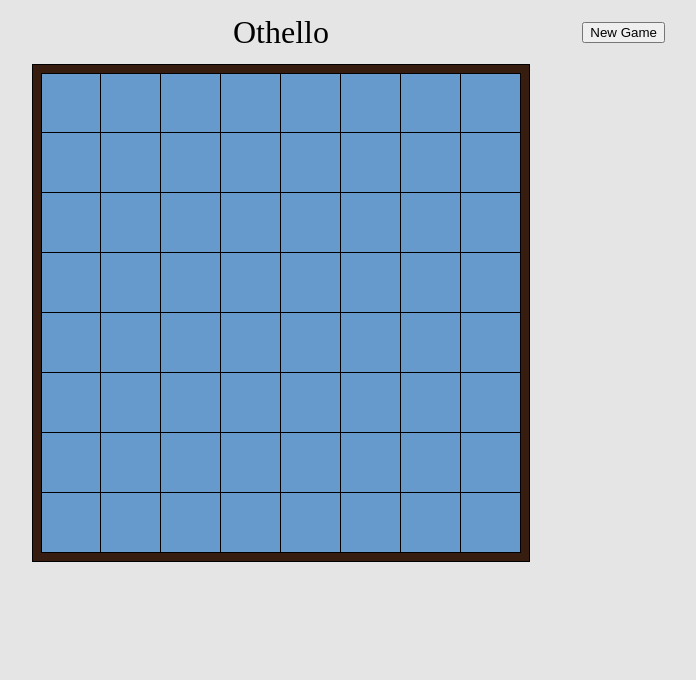
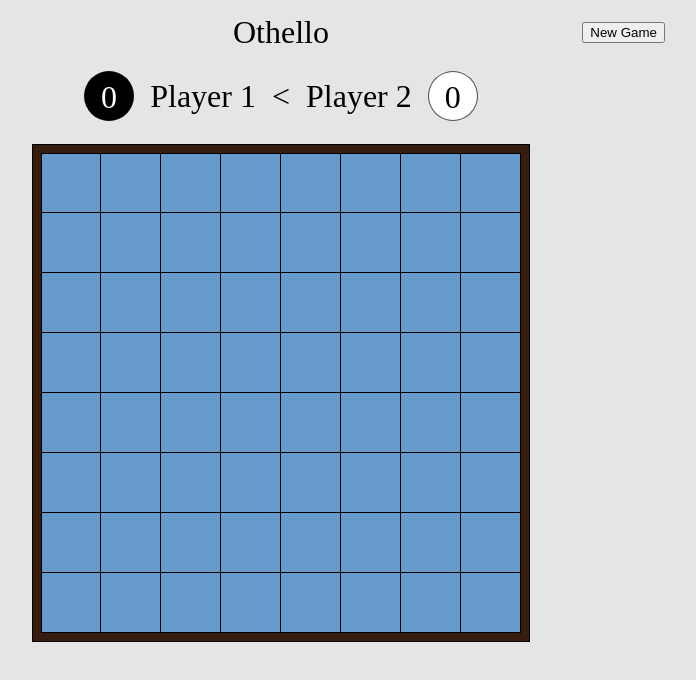
Before and after one commit to Zanoro9000/othello, a React app: page / in a window 1280 px wide. Shown: the top 680 px of the page, without its empty margins (359-1055 px from the left). Built offline with nearby package versions, Linux system fonts and the light colour scheme.

Commit message:
basic scoreboard

```diff
--- a/src/App.tsx
+++ b/src/App.tsx
@@ -2,6 +2,7 @@ import React from 'react';
 import { Provider } from 'react-redux';
 import './App.scss';
 import { Header } from './common/Header';
+import { SubHeader } from './common/SubHeader';
 import { Board } from './game/Board';
 import { appStore } from './redux/store';
 
@@ -10,6 +11,7 @@ export function App() {
     <Provider store={appStore}>
       <div className="appRoot">
         <Header />
+        <SubHeader />
         <Board />
       </div>
     </Provider>
--- /dev/null
+++ b/src/common/SubHeader.scss
@@ -0,0 +1,44 @@
+.subheader {
+  width: 60%;
+  margin: auto;
+  margin-bottom: 16px;
+  height: 64px;
+  font-size: 32px;
+  line-height: 64px;
+  text-align: center;
+  display: flex;
+  justify-content: center;
+  position: relative;
+
+  .score {
+    display: flex;
+    justify-content: center;
+    min-width: 200px;
+    width: 100%;
+    margin: auto;
+  }
+
+  .player1 {
+    margin-left: 8px;
+  }
+
+  .turnSelector {
+    margin: auto 16px;
+  }
+
+  .player2 {
+    margin-right: 8px;
+  }
+
+  .tile {
+    margin: auto;
+
+    &:first-child {
+      margin-right: 8px;
+    }
+
+    &:last-child {
+      margin-left: 8px;
+    }
+  }
+}
--- /dev/null
+++ b/src/common/SubHeader.tsx
@@ -0,0 +1,24 @@
+import React from 'react';
+import { getScore, getTileColor } from '../game/gameHelpers';
+import { StaticTile } from '../game/Tile';
+import { useAppSelector } from '../redux/hooks';
+import { TILE_COLOR } from '../redux/slices/gameSlice';
+import './SubHeader.scss';
+
+export function SubHeader() {
+  const { turn, startingPlayer, gameState } = useAppSelector((a) => a.game);
+
+  const { [TILE_COLOR.BLACK]: black, [TILE_COLOR.WHITE]: white } = getScore(gameState);
+
+  return (
+    <div className="subheader">
+      <div className="score">
+        <StaticTile color={TILE_COLOR.BLACK} text={black} />
+        <div className="player1">Player 1</div>
+        <div className="turnSelector">{getTileColor(turn, startingPlayer) === TILE_COLOR.BLACK ? '<' : '>'}</div>
+        <div className="player2">Player 2</div>
+        <StaticTile color={TILE_COLOR.WHITE} text={white} />
+      </div>
+    </div>
+  );
+}
--- a/src/game/Tile.scss
+++ b/src/game/Tile.scss
@@ -11,11 +11,18 @@
 
 .tile.black:not(.available) {
   background-color: black;
+  color: white;
   transform: rotateY(180deg);
+
+  .tileText {
+    transform: rotateY(-180deg);
+    transition: none;
+  }
 }
 
 .tile.white:not(.available) {
   background-color: white;
+  color: black;
   transform: rotateY(0deg);
 }
 
--- a/src/game/Tile.tsx
+++ b/src/game/Tile.tsx
@@ -1,6 +1,8 @@
 import React from 'react';
 import { useAppDispatch, useAppSelector } from '../redux/hooks';
-import { GamePiece, placePiece, TILE_COLOR } from '../redux/slices/gameSlice';
+import {
+  GamePiece, placePiece, Player, TILE_COLOR,
+} from '../redux/slices/gameSlice';
 import { getTileColor } from './gameHelpers';
 import './Tile.scss';
 
@@ -38,6 +40,16 @@ export function Tile({ tile }: TileProps) {
   return <Component className={`tile ${getTileClassName(tile.type)} turn-${getTileClassName(turnColor)}`} />;
 }
 
-export function StaticTile({ tile }: TileProps) {
-  return <div className={`tile ${getTileClassName(tile.type)}`} />;
+export type StaticTileProps = {
+  color: Player,
+  size?: string | number,
+  text?: string | number,
 }
+
+export function StaticTile({ color, size = '50px', text = '' }: StaticTileProps) {
+  return (
+    <div className={`tile ${getTileClassName(color)}`} style={{ width: size, height: size, lineHeight: size }}>
+      <div className="tileText">{text}</div>
+    </div>
+  );
+}
--- a/src/game/gameHelpers.ts
+++ b/src/game/gameHelpers.ts
@@ -20,9 +20,15 @@ export function mFillGrid(board: GamePiece[][], pieces: GamePiece[]): GamePiece[
 }
 
 export function fillGrid(board: GamePiece[][], pieces: GamePiece[]): GamePiece[][] {
-  const oldPieces = board.flatMap((row) => row.filter((col) => col !== null));
+  const oldPieces = board.flatMap((row) => row.filter((tile) => tile !== null));
   const newBoard = makeGrid(board.length, board[0].length, oldPieces);
   mFillGrid(newBoard, pieces);
+  return newBoard;
+}
+
+export function clearAvailablePieces(board: GamePiece[][]): GamePiece[][] {
+  const placedPieces = board.flatMap((row) => row.filter((tile) => tile !== null && tile.type !== TILE_COLOR.AVAILABLE));
+  const newBoard = makeGrid(board.length, board[0].length, placedPieces);
   return newBoard;
 }
 
@@ -73,6 +79,18 @@ export function getValidPieces(board: GamePiece[][], turn: Player): GamePiece[]
   return [...new Map(validPieces.map((p) => [`${p.row}x${p.col}`, p])).values()];
 }
 
+type Score = Record<Player, number>
+
+export function getScore(board: GamePiece[][]): Score {
+  return board.reduce(
+    (out, row) =>
+      row.reduce((acc, tile) => (tile && tile.type !== TILE_COLOR.AVAILABLE
+        ? { ...acc, [tile.type]: acc[tile.type] + 1 }
+        : acc), out),
+    { 0: 0, 1: 0 },
+  );
+}
+
 export function defaultStartingPieces(rows: number, cols: number): GamePiece[] {
   return [
     {
--- a/src/redux/slices/gameSlice.ts
+++ b/src/redux/slices/gameSlice.ts
@@ -1,6 +1,8 @@
 import { createSlice, PayloadAction } from '@reduxjs/toolkit';
 import { useSelector } from 'react-redux';
 import {
+  clearAvailablePieces,
+  getTileColor,
   getValidPieces, makeEmptyGrid, makeGrid, mFillGrid,
 } from '../../game/gameHelpers';
 import type { RootState } from '../store';
@@ -47,8 +49,10 @@ export const gameSlice = createSlice({
       state.gameState = mFillGrid(newGrid, getValidPieces(newGrid, 0));
     },
     placePiece: (state, action: PayloadAction<GamePiece>) => {
-      state.gameState[action.payload.row][action.payload.col] = action.payload;
-      state.turn += 1;
+      const newTurn = state.turn + 1;
+      const newGrid = clearAvailablePieces(mFillGrid(state.gameState, [action.payload]));
+      state.gameState = mFillGrid(newGrid, getValidPieces(newGrid, getTileColor(newTurn, state.startingPlayer)));
+      state.turn = newTurn;
     },
   },
 });
```
Also changed, not shown: .eslintrc.yml.
